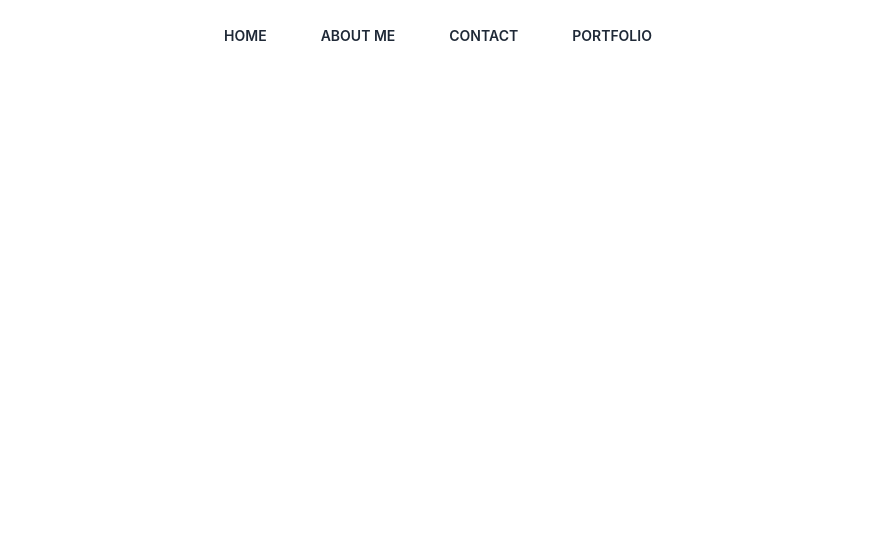
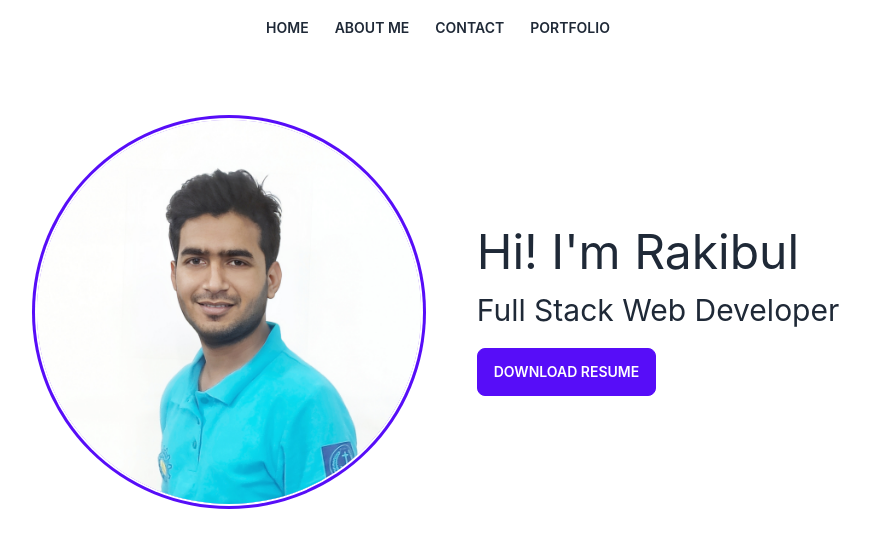
Before and after one commit to rakibulmd/rakibul-islam-portfolio, a React (Create React App) app: page / in a window 1280 px wide. Shown: the top 548 px of the page, without its empty margins (202-1072 px from the left). Built offline with nearby package versions, Linux system fonts and the light colour scheme.

Commit message:
added: showcase section

```diff
--- a/src/Pages/Home/Home.js
+++ b/src/Pages/Home/Home.js
@@ -1,10 +1,12 @@
 import React from "react";
 import Header from "../Shared/Header";
+import Showcase from "./Showcase";
 
 const Home = () => {
     return (
         <div>
             <Header></Header>
+            <Showcase></Showcase>
         </div>
     );
 };
--- /dev/null
+++ b/src/Pages/Home/Showcase.js
@@ -0,0 +1,32 @@
+import React from "react";
+import { Link } from "react-router-dom";
+import file from "../../Asset/files/resume.pdf";
+import img from "../../Asset/img/rakibulmdgit.jpg";
+
+const Showcase = () => {
+    return (
+        <div className="container mx-auto">
+            <div className="flex flex-col md:flex-row justify-center items-center gap-7 md:gap-14 mt-16">
+                <div class="avatar">
+                    <div class="w-72 md:w-full  max-w-sm rounded-full ring ring-primary ring-offset-base-100 ring-offset-2">
+                        <img src={img} alt="" />
+                    </div>
+                </div>
+                <div className="1">
+                    <h2 className="text-5xl pb-4">Hi! I'm Rakibul</h2>
+                    <h2 className="text-3xl pb-5">Full Stack Web Developer</h2>
+                    <Link
+                        className="btn btn-primary"
+                        to={file}
+                        target="_blank"
+                        download
+                    >
+                        Download Resume
+                    </Link>
+                </div>
+            </div>
+        </div>
+    );
+};
+
+export default Showcase;
--- a/src/Pages/Shared/Header.js
+++ b/src/Pages/Shared/Header.js
@@ -6,17 +6,17 @@ const Header = () => {
         <header>
             <div className="container mx-auto">
                 <nav>
-                    <div className="flex justify-center gap-5 py-3">
-                        <Link className="btn btn-ghost" to="/">
+                    <div className="flex justify-center py-3">
+                        <Link className="btn btn-sm btn-ghost" to="/">
                             Home
                         </Link>
-                        <Link className="btn btn-ghost" to="/">
+                        <Link className="btn btn-sm btn-ghost" to="/">
                             About Me
                         </Link>
-                        <Link className="btn btn-ghost" to="/">
+                        <Link className="btn btn-sm btn-ghost" to="/">
                             Contact
                         </Link>
-                        <Link className="btn btn-ghost" to="/">
+                        <Link className="btn btn-sm btn-ghost" to="/">
                             Portfolio
                         </Link>
                     </div>
```
Also changed, not shown: src/Asset/img/rakibulmdgit.jpg (added), 1 other file (tests, documents, lock files or other folders).
